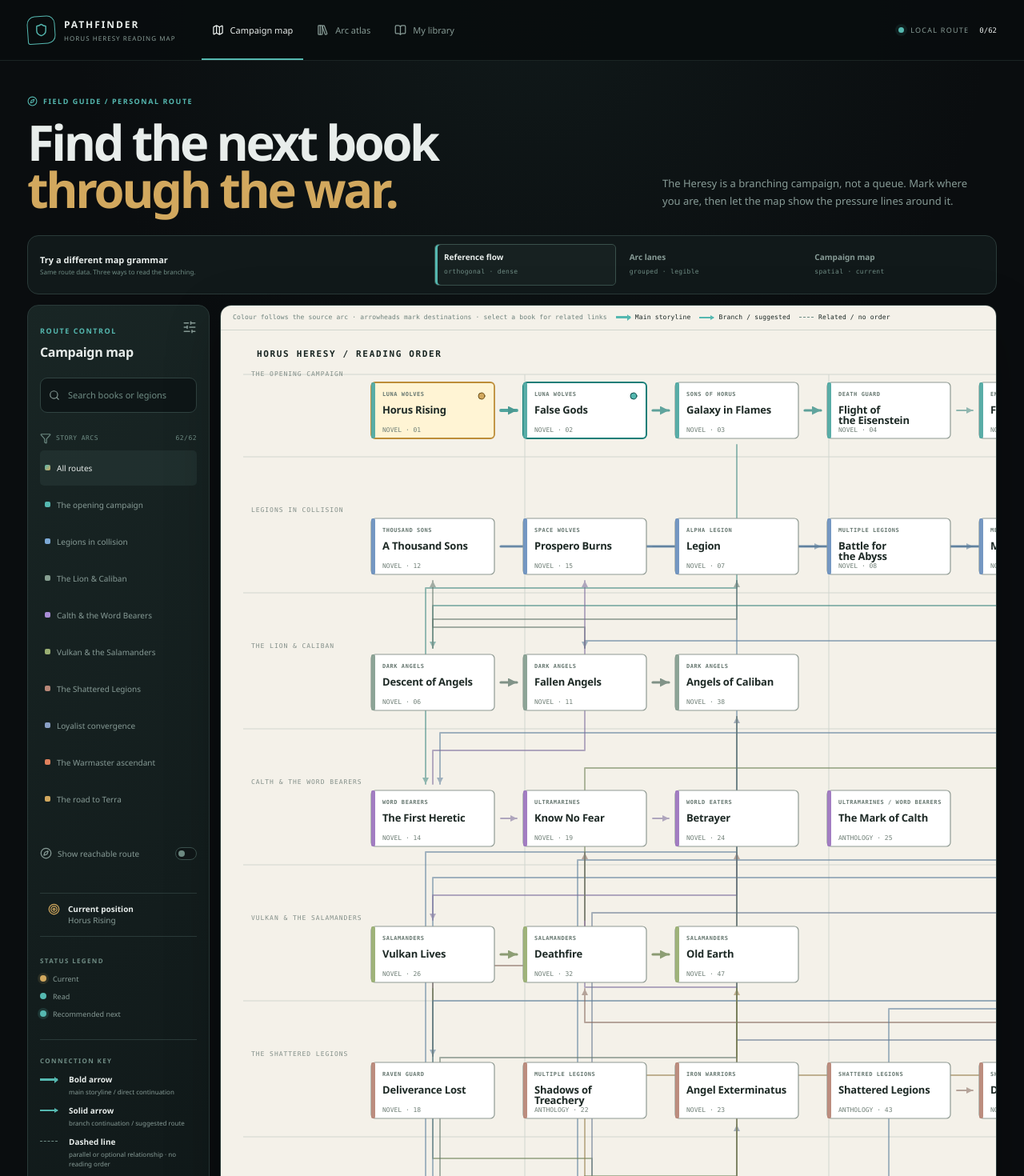
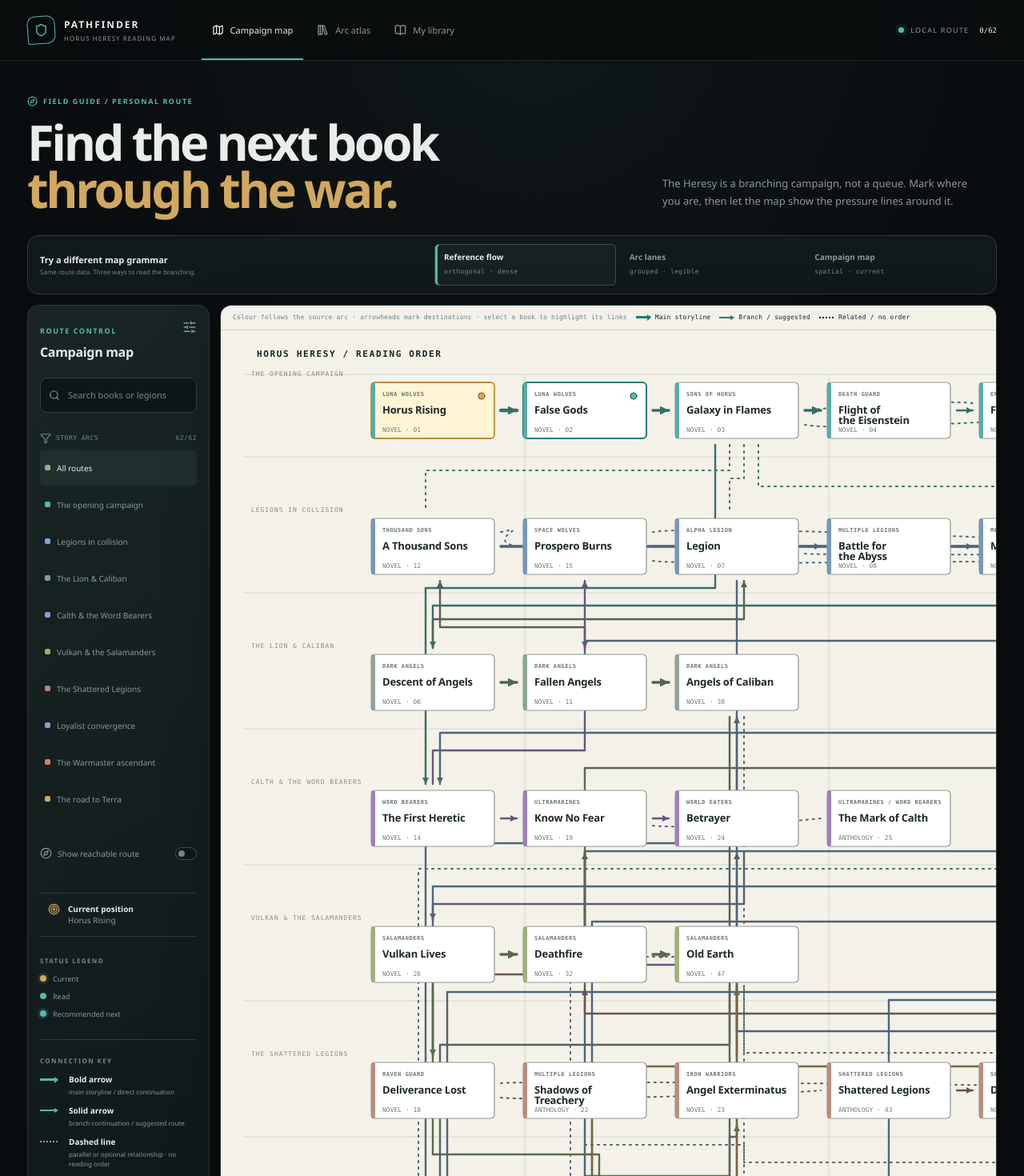
Before and after one commit to samwiskow/horus-heresy, a React (Vite) app: page / in a window 1280 px wide. Shown: the top 1470 px of the page at 80% size. Built offline with nearby package versions, Linux system fonts and the light colour scheme.

Commit message:
fix: improve map arrow visibility
Strengthen arrow contrast and weight across map views.
Show related dotted connections without requiring a selection
and keep them distinct from directional reading-order arrows.

```diff
--- a/src/App.tsx
+++ b/src/App.tsx
@@ -204,7 +204,7 @@
             <circle cx="1" cy="1" r="1.2" fill="rgba(117, 151, 144, 0.14)" />
           </pattern>
           <marker id="arrowhead" markerWidth="8" markerHeight="8" refX="6" refY="3" orient="auto">
-            <path d="M 0 0 L 6 3 L 0 6 Z" fill="#526660" />
+            <path d="M 0 0 L 6 3 L 0 6 Z" fill="var(--map-edge)" />
           </marker>
           <marker id="arrowhead-active" markerWidth="8" markerHeight="8" refX="6" refY="3" orient="auto">
             <path d="M 0 0 L 6 3 L 0 6 Z" fill="#55b8b0" />
@@ -266,9 +266,9 @@
   return `flow-arrow-${primary ? 'primary-' : ''}${mode}-${arc}`
 }
 
-function flowEdgeMarkerColour(colour: string, mode: Exclude<MapMode, 'tactical'>, primary: boolean) {
-  const mix = mode === 'reference' ? (primary ? 78 : 68) : primary ? 88 : 78
-  const background = mode === 'reference' ? '#182522' : '#0d1415'
+function flowEdgeMarkerColour(colour: string, mode: Exclude<MapMode, 'tactical'>) {
+  const mix = mode === 'reference' ? 50 : 90
+  const background = mode === 'reference' ? '#182522' : '#e8edeb'
   return `color-mix(in srgb, ${colour} ${mix}%, ${background})`
 }
 
@@ -360,14 +360,13 @@
   const { positions, width: flowWidth, height: flowHeight, rows } = buildFlowLayout(visibleBooks)
   const visibleIds = new Set(visibleBooks.map((book) => book.id))
   const visibleConnections = connections.filter((edge) => visibleIds.has(edge.from) && visibleIds.has(edge.to))
-  const displayedConnections = visibleConnections.filter((edge) => isDirectionalConnection(edge.kind) || Boolean(selectedId && (edge.from === selectedId || edge.to === selectedId)))
   const sameRowOutgoing = new globalThis.Map<string, string[]>()
   const sameRowIncoming = new globalThis.Map<string, string[]>()
   const crossLaneOutgoing = new globalThis.Map<string, string[]>()
   const crossLaneIncoming = new globalThis.Map<string, string[]>()
   const crossLaneChannels = new globalThis.Map<string, string[]>()
   const crossLaneTracks = new globalThis.Map<string, string[]>()
-  displayedConnections.forEach((edge) => {
+  visibleConnections.forEach((edge) => {
     const from = positions[edge.from]
     const to = positions[edge.to]
     const sameRow = from?.y === to?.y
@@ -384,7 +383,7 @@
       if (!tracks.includes(lanePairKey)) crossLaneTracks.set(corridorKey, [...tracks, lanePairKey])
     }
   })
-  const edgeRoutes = new globalThis.Map<string, FlowEdgeRoute>(displayedConnections.map((edge, index) => {
+  const edgeRoutes = new globalThis.Map<string, FlowEdgeRoute>(visibleConnections.map((edge, index) => {
     const sameRow = positions[edge.from]?.y === positions[edge.to]?.y
     const outgoing = sameRow ? sameRowOutgoing : crossLaneOutgoing
     const incoming = sameRow ? sameRowIncoming : crossLaneIncoming
@@ -418,15 +417,15 @@
   }))
   return (
     <div className={`flow-canvas-shell flow-${mode}`}>
-      <div className="flow-canvas-key" role="note" aria-label="Connection key"><span className="flow-key-direction">Colour follows the source arc · arrowheads mark destinations · select a book for related links</span><span className="flow-key-item"><span className="connection-key-line primary" />Main storyline</span><span className="flow-key-item"><span className="connection-key-line solid" />Branch / suggested</span><span className="flow-key-item"><span className="connection-key-line dashed" />Related / no order</span></div>
+      <div className="flow-canvas-key" role="note" aria-label="Connection key"><span className="flow-key-direction">Colour follows the source arc · arrowheads mark destinations · select a book to highlight its links</span><span className="flow-key-item"><span className="connection-key-line primary" />Main storyline</span><span className="flow-key-item"><span className="connection-key-line solid" />Branch / suggested</span><span className="flow-key-item"><span className="connection-key-line dashed" />Related / no order</span></div>
       <svg className="flow-canvas" style={{ width: `${flowWidth}px`, height: `${flowHeight}px` }} viewBox={`0 0 ${flowWidth} ${flowHeight}`} aria-hidden="true">
         <defs>
           {Object.entries(arcMeta).map(([arc, meta]) => <g key={arc}>
             <marker id={flowEdgeMarkerId(mode, arc as ArcId, false)} markerWidth="10" markerHeight="10" refX="8" refY="4" orient="auto" markerUnits="userSpaceOnUse">
-              <path d="M 0 0 L 8 4 L 0 8 Z" style={{ fill: flowEdgeMarkerColour(meta.colour, mode, false) }} />
+              <path d="M 0 0 L 8 4 L 0 8 Z" style={{ fill: flowEdgeMarkerColour(meta.colour, mode) }} />
             </marker>
             <marker id={flowEdgeMarkerId(mode, arc as ArcId, true)} markerWidth="14" markerHeight="14" refX="11" refY="5.5" orient="auto" markerUnits="userSpaceOnUse">
-              <path d="M 0 0 L 11 5.5 L 0 11 Z" style={{ fill: flowEdgeMarkerColour(meta.colour, mode, true) }} />
+              <path d="M 0 0 L 11 5.5 L 0 11 Z" style={{ fill: flowEdgeMarkerColour(meta.colour, mode) }} />
             </marker>
           </g>)}
         </defs>
@@ -447,7 +446,7 @@
           </g>
         )}
         <g className="flow-edges">
-          {displayedConnections.map((edge) => {
+          {visibleConnections.map((edge) => {
             const from = positions[edge.from]
             const to = positions[edge.to]
             if (!from || !to) return null
@@ -462,7 +461,7 @@
           {visibleBooks.map((book) => <FlowBookNode key={book.id} book={book} position={positions[book.id] || { x: 20, y: 20 }} mode={mode} selected={selectedId === book.id} readIds={readIds} currentId={currentId} recommended={recommendedIds.has(book.id)} onSelect={onSelect} />)}
         </g>
       </svg>
-      <div className="flow-canvas-note">{mode === 'reference' ? 'Bold arrows carry the main storyline into the destination card. Select a book to reveal related links without order.' : 'Bold arrows carry the main storyline into the destination. Select a book to reveal related links without order.'}</div>
+      <div className="flow-canvas-note">{mode === 'reference' ? 'Bold arrows carry the main storyline into the destination card. Dashed lines connect related books without prescribing an order.' : 'Bold arrows carry the main storyline into the destination. Dashed lines connect related books without prescribing an order.'}</div>
       <div className="map-accessible-list" aria-label="Books in the campaign map">
         <h2 className="sr-only">Campaign books</h2>
         <p className="sr-only">Use this keyboard-accessible list to inspect a book without navigating the visual map.</p>
@@ -543,9 +542,9 @@
         <label className="toggle-row"><span><Compass size={15} />Show reachable route</span><input type="checkbox" checked={routeOnly} onChange={(event) => onRouteOnly(event.target.checked)} /><span className="toggle-track" /></label>
         <div className="rail-note"><Target size={15} /><p><strong>Current position</strong><br />{bookById[currentId].title}</p></div>
         <div className="legend"><span className="panel-kicker">STATUS LEGEND</span><div><span className="legend-dot current" />Current</div><div><span className="legend-dot read" />Read</div><div><span className="legend-dot next" />Recommended next</div></div>
-        <div className="connection-key"><span className="panel-kicker">CONNECTION KEY</span><div className="connection-key-item"><span className="connection-key-line primary" /><span><strong>Bold arrow</strong><small>main storyline / direct continuation</small></span></div><div className="connection-key-item"><span className="connection-key-line solid" /><span><strong>Solid arrow</strong><small>branch continuation / suggested route</small></span></div><div className="connection-key-item"><span className="connection-key-line dashed" /><span><strong>Dashed line</strong><small>parallel or optional relationship · no reading order</small></span></div><p>Arrowheads mark destinations. Edge colour follows the source book’s arc; use the Story arcs swatches to identify it. Select a book to reveal related dashed links.</p></div>
+        <div className="connection-key"><span className="panel-kicker">CONNECTION KEY</span><div className="connection-key-item"><span className="connection-key-line primary" /><span><strong>Bold arrow</strong><small>main storyline / direct continuation</small></span></div><div className="connection-key-item"><span className="connection-key-line solid" /><span><strong>Solid arrow</strong><small>branch continuation / suggested route</small></span></div><div className="connection-key-item"><span className="connection-key-line dashed" /><span><strong>Dashed line</strong><small>parallel or optional relationship · no reading order</small></span></div><p>Arrowheads mark destinations. Edge colour follows the source book’s arc; use the Story arcs swatches to identify it. Dashed links show related books without prescribing an order. Select a book to highlight its connections.</p></div>
       </aside>
-      <section className="map-stage">{mode === 'tactical' ? <MapCanvas selectedId={selectedId} currentId={currentId} readIds={readIds} visibleBooks={visibleBooks} routeIds={routeIds} recommendedIds={recommendedIds} onSelect={onSelect} /> : <FlowMapCanvas key={mode} mode={mode} selectedId={selectedId} currentId={currentId} readIds={readIds} visibleBooks={visibleBooks} recommendedIds={recommendedIds} onSelect={onSelect} />}<div className="map-footer"><span><span className="footer-line teal strong" />Main storyline</span><span><span className="footer-line" />Branch / suggested</span><span><span className="footer-line dashed" />Related links</span><span className="footer-note">{mode === 'tactical' ? 'Arrowheads mark the destination · dashed lines show related books · drag to pan · scroll to zoom' : 'Arrowheads mark the destination · select a book to reveal related links'}</span></div></section>
+      <section className="map-stage">{mode === 'tactical' ? <MapCanvas selectedId={selectedId} currentId={currentId} readIds={readIds} visibleBooks={visibleBooks} routeIds={routeIds} recommendedIds={recommendedIds} onSelect={onSelect} /> : <FlowMapCanvas key={mode} mode={mode} selectedId={selectedId} currentId={currentId} readIds={readIds} visibleBooks={visibleBooks} recommendedIds={recommendedIds} onSelect={onSelect} />}<div className="map-footer"><span><span className="footer-line teal strong" />Main storyline</span><span><span className="footer-line" />Branch / suggested</span><span><span className="footer-line dashed" />Related links</span><span className="footer-note">{mode === 'tactical' ? 'Arrowheads mark the destination · dashed lines show related books · drag to pan · scroll to zoom' : 'Arrowheads mark the destination · dashed lines show related books'}</span></div></section>
       <aside className="inspector">
         {selected ? <BookDetail book={selected} readIds={readIds} currentId={currentId} onClose={() => onSelect(null)} onRead={onRead} onCurrent={onCurrent} /> : <RecommendationPanel recommendation={recommendations[0]} recommendations={recommendations} onSelect={onSelect} onRead={onRead} onCurrent={onCurrent} />}
         {!selected && <div className="inspector-divider"><span />YOUR ROUTE<span /></div>}
--- a/src/styles.css
+++ b/src/styles.css
@@ -51,7 +51,7 @@
   --map-surface: #0d1415;
   --map-axis: #68847e;
   --map-grid: #304541;
-  --map-edge: #455853;
+  --map-edge: #8aa39b;
   --node-surface: #152020;
   --node-stroke: #3a514d;
   --node-hover: #1e2f2d;
@@ -70,7 +70,7 @@
   --reason-surface: #142120;
   --reason-text: #c8d4d0;
   --map-divider: #273a37;
-  --map-footer-line: #526660;
+  --map-footer-line: #8aa39b;
   --status-neutral: #445651;
   --ambient-wash: rgba(44, 78, 73, .18);
   --active-wash: rgba(84, 113, 106, .16);
@@ -207,7 +207,7 @@
 .connection-key-line::after { content: ""; position: absolute; right: -1px; top: -4px; width: 0; height: 0; border-top: 3px solid transparent; border-bottom: 3px solid transparent; border-left: 5px solid currentColor; }
 .connection-key-line.primary { color: var(--teal); border-top-width: 3px; }
 .connection-key-line.primary::after { top: -5px; border-top-width: 4px; border-bottom-width: 4px; }
-.connection-key-line.dashed { color: var(--subtle); border-top-style: dashed; border-top-width: 1px; }
+.connection-key-line.dashed { color: var(--muted); border-top-style: dotted; border-top-width: 2px; }
 .connection-key-line.dashed::after { display: none; }
 .connection-key p { margin: 0; color: var(--subtle); font-size: var(--type-meta); line-height: 1.45; }
 
@@ -222,9 +222,11 @@
 .map-canvas:active { cursor: grabbing; }
 .map-axis-label { fill: var(--map-axis); font-family: var(--font-mono); font-size: var(--type-label); letter-spacing: .13em; }
 .map-axis { stroke: var(--map-grid); stroke-width: 1; }
-.map-edge { fill: none; stroke: var(--map-edge); stroke-width: 1.4; opacity: .5; transition: opacity .2s ease, stroke .2s ease; }
-.map-edge.active { stroke: var(--teal); stroke-width: 1.7; opacity: .86; }
-.map-edge.optional, .map-edge.parallel { stroke-dasharray: 4 7; opacity: .32; }
+.map-edge { fill: none; stroke: var(--map-edge); stroke-width: 2.2; opacity: 1; stroke-linecap: round; transition: stroke .2s ease; }
+.map-edge.sequel { stroke-width: 3.4; }
+.map-edge.active { stroke: var(--teal); stroke-width: 3; }
+.map-edge.active.sequel { stroke-width: 4.2; }
+.map-edge.optional, .map-edge.parallel { stroke-dasharray: 2 6; }
 .map-node { cursor: pointer; outline: none; }
 .node-plate { fill: var(--node-surface); stroke: var(--node-stroke); stroke-width: 1; transition: fill .2s ease, stroke .2s ease, filter .2s ease; }
 .map-node:hover .node-plate, .map-node:focus .node-plate { fill: var(--node-hover); stroke: var(--node-hover-stroke); }
@@ -253,7 +255,9 @@
 .drag-dot { width: 5px; height: 5px; border: 1px solid var(--teal); border-radius: 50%; }
 .map-footer { display: flex; align-items: center; gap: 16px; min-height: 42px; padding: 0 15px; border-top: 1px solid var(--map-divider); color: var(--muted); font-family: var(--font-mono); font-size: var(--type-meta); letter-spacing: .04em; }
 .map-footer > span { display: inline-flex; align-items: center; gap: 7px; }
-.footer-line { width: 19px; border-top: 1px dashed var(--map-footer-line); }
+.footer-line { width: 19px; border-top: 2px solid var(--map-footer-line); }
+.footer-line.strong { border-top-width: 3px; }
+.footer-line.dashed { border-top-style: dotted; }
 .footer-line.teal { border-top-style: solid; border-top-color: var(--teal); }
 .footer-note { margin-left: auto; color: var(--subtle); }
 
@@ -270,16 +274,13 @@
 .flow-lane-rule { stroke: color-mix(in srgb, var(--lane-colour) 42%, #4b5d58); stroke-width: 1; stroke-dasharray: 2 6; }
 .flow-lane-label { fill: var(--paper); font-family: var(--font-mono); font-size: 9px; font-weight: 700; letter-spacing: .09em; }
 .flow-lane-sub { fill: var(--subtle); font-family: var(--font-mono); font-size: 8px; letter-spacing: .08em; }
-.flow-edge { fill: none; stroke: color-mix(in srgb, var(--flow-edge-accent, var(--flow-edge)) 68%, var(--flow-ink)); stroke-width: 1.4; opacity: .34; stroke-linejoin: round; stroke-linecap: round; }
-.flow-edge.parallel, .flow-edge.optional { stroke-width: 1; stroke-dasharray: 4 5; opacity: .18; }
-.flow-edge.recommended, .flow-edge.prerequisite { stroke-width: 1.9; opacity: .56; }
-.flow-edge.sequel { stroke: color-mix(in srgb, var(--flow-edge-accent, var(--flow-active)) 76%, var(--flow-ink)); stroke-width: 3.2; opacity: .86; }
-.flow-edge.active { stroke: color-mix(in srgb, var(--flow-edge-accent, var(--flow-active)) 86%, var(--flow-ink)); stroke-width: 2.8; opacity: .98; }
-.flow-edge.active.sequel { stroke-width: 3.8; }
-.flow-edge.active.parallel, .flow-edge.active.optional { stroke-width: 1.4; opacity: .62; }
-.flow-lanes .flow-edge { stroke: color-mix(in srgb, var(--flow-edge-accent, var(--flow-lane-edge)) 78%, #0d1415); }
-.flow-lanes .flow-edge.sequel { stroke: color-mix(in srgb, var(--flow-edge-accent, var(--teal)) 88%, #0d1415); }
-.flow-lanes .flow-edge.active { stroke: color-mix(in srgb, var(--flow-edge-accent, var(--teal)) 92%, var(--paper)); }
+.flow-edge { fill: none; stroke: color-mix(in srgb, var(--flow-edge-accent, var(--flow-edge)) 50%, var(--flow-ink)); stroke-width: 2.4; stroke-linejoin: round; stroke-linecap: round; }
+.flow-edge.parallel, .flow-edge.optional { stroke-width: 2; stroke-dasharray: 2 6; }
+.flow-edge.sequel { stroke-width: 3.6; }
+.flow-edge.active { stroke-width: 3.2; }
+.flow-edge.active.sequel { stroke-width: 4.4; }
+.flow-edge.active.parallel, .flow-edge.active.optional { stroke-width: 2.8; }
+.flow-lanes .flow-edge { stroke: color-mix(in srgb, var(--flow-edge-accent, var(--flow-lane-edge)) 90%, var(--paper)); }
 .flow-node { cursor: pointer; outline: none; }
 .flow-node-plate { fill: var(--flow-node-paper); stroke: var(--flow-node-stroke); stroke-width: 1.2; transition: fill .2s ease, stroke .2s ease, filter .2s ease; }
 .flow-node-accent { fill: var(--flow-accent, var(--flow-node-stroke)); opacity: .95; }
@@ -312,6 +313,8 @@
 .flow-key-direction { color: var(--flow-muted); }
 .flow-key-item { display: inline-flex; align-items: center; gap: 6px; white-space: nowrap; }
 .flow-canvas-key .connection-key-line { width: 18px; margin-top: 0; }
+.flow-reference .flow-canvas-key .connection-key-line { color: var(--flow-active); }
+.flow-reference .flow-canvas-key .connection-key-line.dashed { color: var(--flow-ink); }
 .flow-lanes .flow-canvas-key { color: var(--paper); background: #0d1415; border-bottom-color: var(--panel-line); }
 .flow-lanes .flow-key-direction { color: var(--muted); }
 .flow-canvas-note { position: absolute; left: 15px; bottom: 14px; max-width: calc(100% - 30px); padding: 5px 7px; color: var(--flow-lane-note); background: color-mix(in srgb, var(--flow-surface) 90%, transparent); font-family: var(--font-mono); font-size: var(--type-meta); letter-spacing: .04em; }
```
